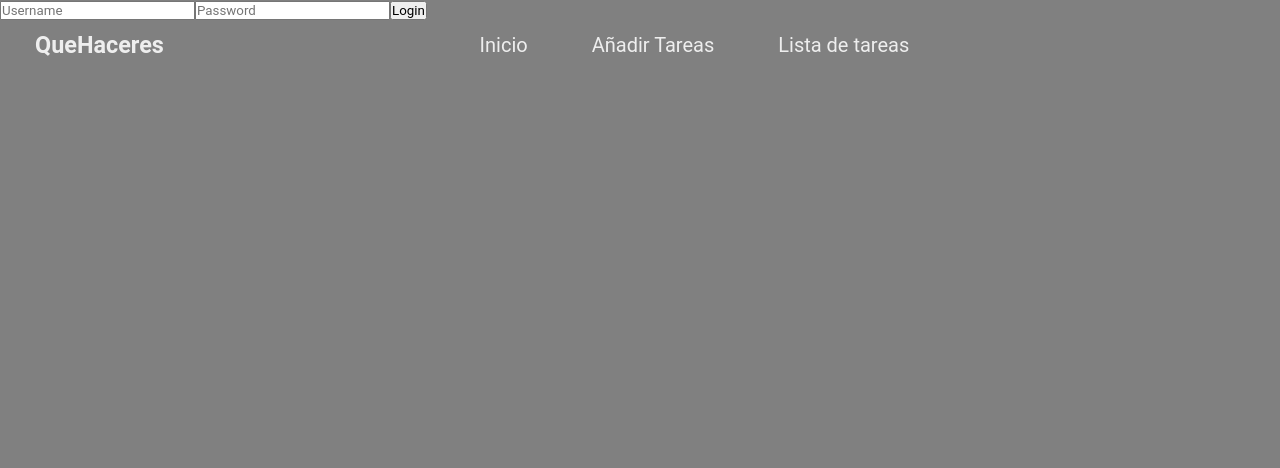
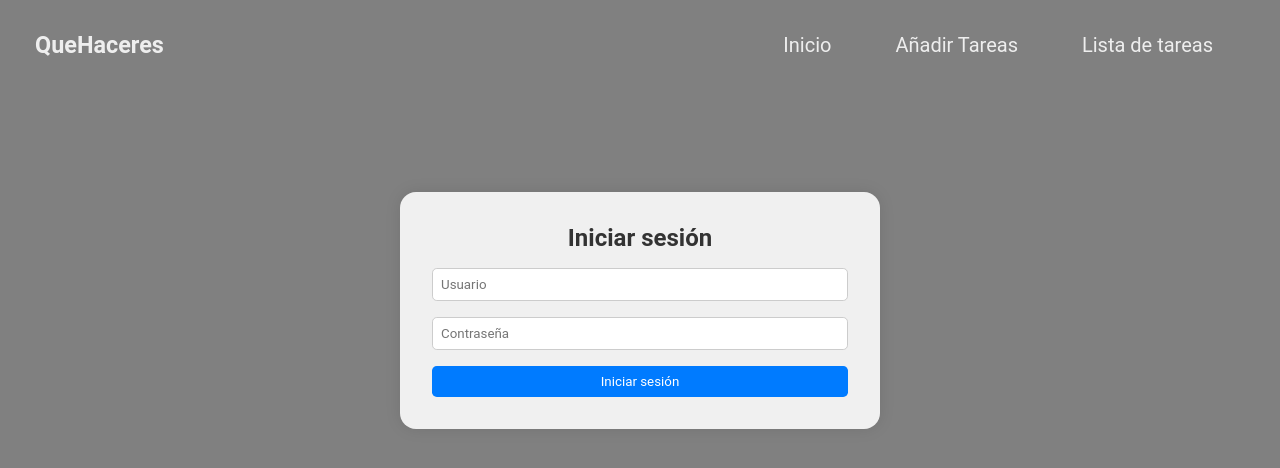
Before and after one commit to JustKillu/Carritos, a React (Vite) app in the folder frontend/: page /login in a window 1280 px wide. Shown: the top 468 px of the page. Built offline with nearby package versions, Linux system fonts and the light colour scheme.

Commit message:
Se paso el boton de log out a la nav bar ademas los estilos se pasaroon a una carpeta

```diff
--- a/frontend/src/App.jsx
+++ b/frontend/src/App.jsx
@@ -1,34 +1,14 @@
-import React, { useState, useEffect } from 'react';
+import React from 'react';
 import { BrowserRouter as Router, Route, Routes } from 'react-router-dom';
 import Inicio from './components/Inicio.jsx';
 import Login from './components/Login.jsx';
 import Navb from './components/Navbar.jsx';
-
-const LogoutButton = () => {
-    const [isLoggedIn, setIsLoggedIn] = useState(false);
-
-    useEffect(() => {
-        const token = localStorage.getItem('sessionToken');
-        if (token) {
-            setIsLoggedIn(true);
-        }
-    }, []);
-
-    const handleLogout = () => {
-        localStorage.removeItem('sessionToken');
-        setIsLoggedIn(false);
-        window.location.reload();
-    };
-
-    return isLoggedIn && <button onClick={handleLogout}>Cerrar sesión</button>;
-};
 
 function App() {
   return (
     <>
     <Navb />
     <Router>
-      <LogoutButton />
       <Routes>
         <Route path="/" element={<Inicio />} />
         <Route path="/login" element={<Login />} />
--- a/frontend/src/components/Inicio.jsx
+++ b/frontend/src/components/Inicio.jsx
@@ -1,7 +1,6 @@
 import React, { useEffect, useState } from 'react';
 import Video from '../assets/Video.mp4';
 import '../inicio.css';
-import '../Navb.css';
 function Inicio() {
   const [modelos, setModelos] = useState(null);
 
--- a/frontend/src/components/Login.jsx
+++ b/frontend/src/components/Login.jsx
@@ -1,5 +1,5 @@
 import React, { useState, useEffect } from 'react';
-
+import './styles/Login.css';
 const Login = () => {
     const [username, setUsername] = useState('');
     const [password, setPassword] = useState('');
@@ -43,16 +43,20 @@ const Login = () => {
     };
 
     if (isLoggedIn) {
-        return <p>Ya estás logeado.</p>;
+        return <p className="_login-message">Ya estás logeado.</p>;
     }
 
+
     return (
-        <form onSubmit={handleLogin}>
-            <input type="text" value={username} onChange={e => setUsername(e.target.value)} placeholder="Username" />
-            <input type="password" value={password} onChange={e => setPassword(e.target.value)} placeholder="Password" />
-            <input type="submit" value="Login" />
-            {error && <p>{error}</p>}
-        </form>
+        <div className="_login-container">
+            <h2 className="_login-title">Iniciar sesión</h2>
+            <form onSubmit={handleLogin} className="_login-form">
+                <input type="text" value={username} onChange={e => setUsername(e.target.value)} placeholder="Usuario" className="_login-input" />
+                <input type="password" value={password} onChange={e => setPassword(e.target.value)} placeholder="Contraseña" className="_login-input" />
+                <input type="submit" value="Iniciar sesión" className="_login-submit" />
+                {error && <p className="_login-error">{error}</p>}
+            </form>
+        </div>
     );
 };
 
--- a/frontend/src/components/Navbar.jsx
+++ b/frontend/src/components/Navbar.jsx
@@ -1,21 +1,29 @@
-import { useRef } from "react";
-import {useState , useEffect} from "react";
-import "../Navb.css";
+import { useState, useEffect } from "react";
+import "./styles/Navb.css";
+
+const LogoutButton = () => {
+    const [isLoggedIn, setIsLoggedIn] = useState(false);
+
+    useEffect(() => {
+        const token = localStorage.getItem('sessionToken');
+        if (token) {
+            setIsLoggedIn(true);
+        }
+    }, []);
+
+    const handleLogout = () => {
+        localStorage.removeItem('sessionToken');
+        setIsLoggedIn(false);
+        window.location.reload();
+    };
+
+	return isLoggedIn && <button className="nav-link logout-button" onClick={handleLogout}>Cerrar sesión</button>;
+
+};
 
 function Navb() {
 
     const [navbar, setNav] = useState(false);
-	const navRef = useRef();
-
-
-
-
-
-	const showNavbar = () => {
-		navRef.current.classList.toggle(
-			"responsive_nav"
-		);
-	};
 
     const changeBackground = () => {
         if (window.scrollY >= 80) {
@@ -32,23 +40,14 @@ function Navb() {
     return (
         <header className={navbar ? "nav" : "header"}>
             <h3>QueHaceres</h3>
-			<nav  ref={navRef}>
-				<a href="/">Inicio</a>
-				<a href="/agregartasks">Añadir Tareas</a>
-				<a href="/listas">Lista de tareas</a>
-				<button
-					className="nav-btn nav-close-btn"
-					onClick={showNavbar}>
-                    <i className="fas fa-times"></i>
-				</button>
+            <nav>
+                <a href="/" className="nav-link">Inicio</a>
+                <a href="/agregartasks" className="nav-link">Añadir Tareas</a>
+                <a href="/listas" className="nav-link">Lista de tareas</a>
+                <LogoutButton />
             </nav>
-			<button
-				className="nav-btn"
-				onClick={showNavbar}>
-
-			</button>
         </header>
     );
-}
+};
 
 export default Navb;
--- /dev/null
+++ b/frontend/src/components/styles/Login.css
@@ -0,0 +1,49 @@
+._login-container {
+    display: flex;
+    flex-direction: column;
+    align-items: center;
+    gap: 1rem;
+    max-width: 30rem;
+    margin: auto;
+    margin-top: 12rem;
+    background-color: #f0f0f0;
+    padding: 2rem;
+    border-radius: 1rem;
+    box-shadow: 0 0 1rem rgba(0, 0, 0, 0.1);
+}
+
+._login-title {
+    color: #333;
+    font-size: 1.5rem;
+}
+
+._login-form {
+    width: 100%;
+}
+
+._login-input {
+    width: 100%;
+    padding: 0.5rem;
+    border-radius: 0.3rem;
+    border: 1px solid #ccc;
+    margin-bottom: 1rem;
+}
+
+._login-submit {
+    width: 100%;
+    padding: 0.5rem;
+    border-radius: 0.3rem;
+    border: none;
+    background-color: #007BFF;
+    color: white;
+    cursor: pointer;
+}
+
+._login-error {
+    color: red;
+}
+._login-message {
+    margin-top: 12rem;
+    font-size: 1.5rem;
+    color: #333;
+}
--- a/frontend/src/Navb.css
+++ b/frontend/src/components/styles/Navb.css
@@ -100,3 +100,16 @@ nav {
 		font-size: 1.5rem;
 	}
 }
+.logout-button {
+    background-color: transparent;
+    border: none;
+    cursor: pointer;
+    color: var(--textColor);
+    text-decoration: none;
+    padding: 0.5rem 1rem;
+    display: inline-block;
+}
+
+.logout-button:hover {
+	color: var(--secondaryColor);
+}
```
Lines whose indentation alone changed are shown as unchanged.
